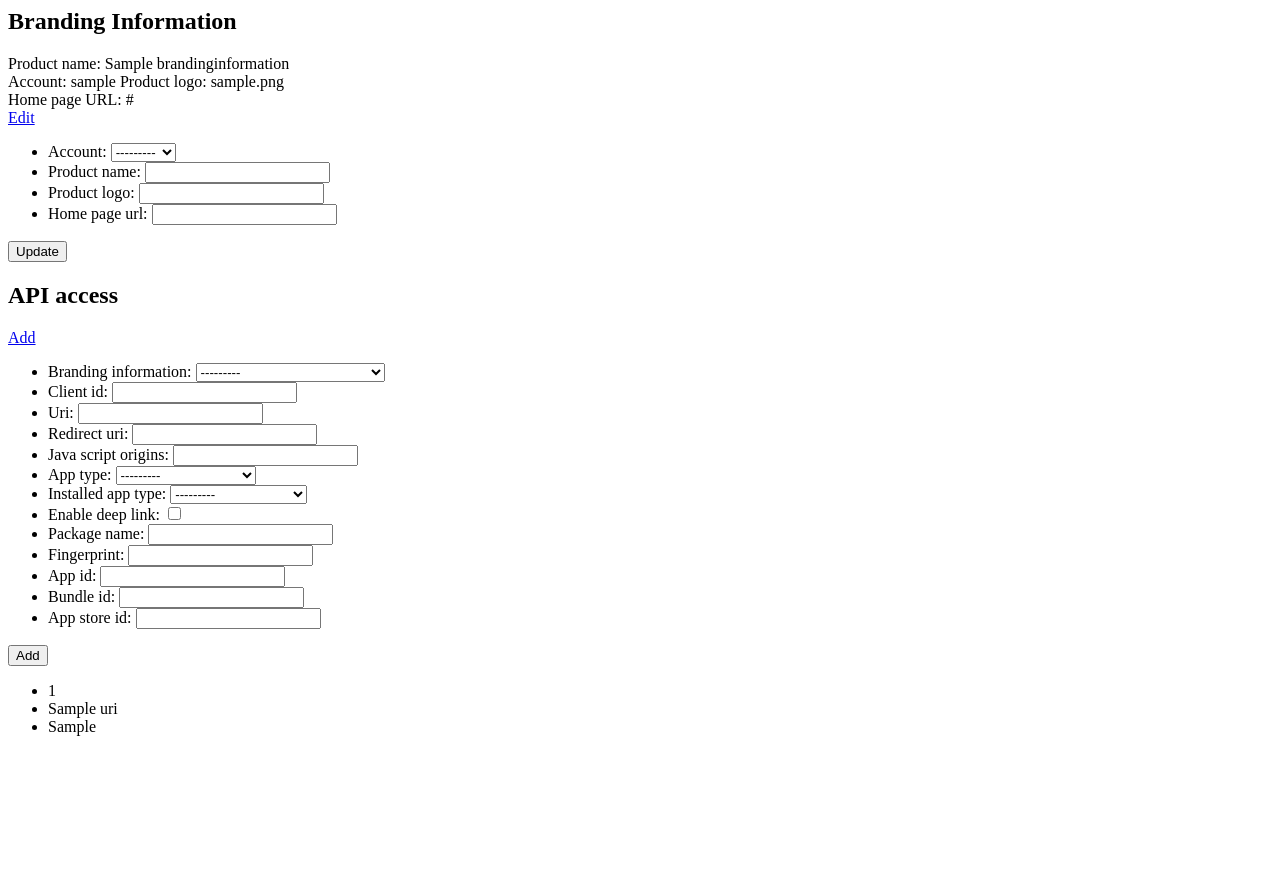
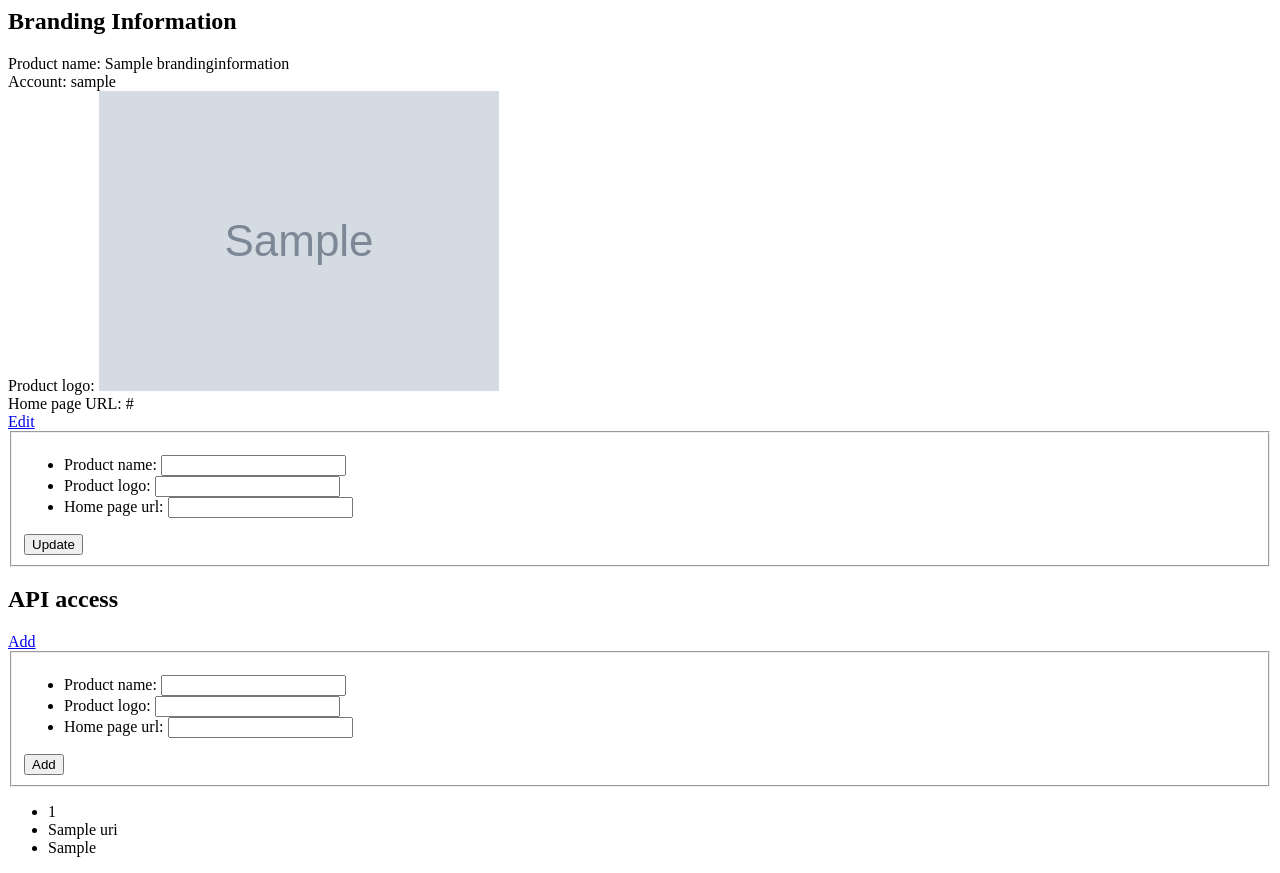
Before and after one commit to wiliamsouza/django-endpoint, a Django app: template django_endpoint/console/templates/console/console_home.html in a window 1280 px wide. Before the commit the page ends 736 px from the top, so only its background shows below. Run offline with Django 3.2, Linux system fonts and the light colour scheme; tables that the repository leaves empty hold one stand-in row (values such as "Sample post"); the template is opened without the code that fills it: values that come from a table or form of the project are taken from there, most other values are stand-ins (such as "Sample title", 1, 10 or a date in 2020); grey boxes marked "Sample" are stand-in pictures.

Commit message:
Changed forms to hide account and brading_info, Changed branding model to be brank true and changed home view to create a default branding for the loged in user and some template changes

```diff
--- a/django_endpoint/console/forms.py
+++ b/django_endpoint/console/forms.py
@@ -7,11 +7,19 @@
 
 class BrandingInformationForm(forms.ModelForm):
 
+    def __init__(self, *args, **kwargs):
+        super(BrandingInformationForm, self).__init__(*args, **kwargs)
+        self.fields['account'].widget = forms.HiddenInput()
+
     class Meta:
         model = BrandingInformation
 
 
 class ClientIdentifierForm(forms.ModelForm):
+    def __init__(self, branding, *args, **kwargs):
+        super(ClientIdentifierForm, self).__init__(*args, **kwargs)
+        self.fields['branding_information'].widget = forms.HiddenInput()
+        self.fields['branding_information'].initial = branding.id
 
     class Meta:
         model = ClientIdentifier
--- a/django_endpoint/console/models.py
+++ b/django_endpoint/console/models.py
@@ -9,9 +9,9 @@
 @python_2_unicode_compatible
 class BrandingInformation(models.Model):
     account = models.OneToOneField(settings.AUTH_USER_MODEL)
-    product_name = models.CharField(max_length=255)
-    product_logo = models.URLField()
-    home_page_url = models.URLField()
+    product_name = models.CharField(max_length=255, blank=True)
+    product_logo = models.URLField(blank=True)
+    home_page_url = models.URLField(blank=True)
 
     def __str__(self):
         return self.product_name
--- a/django_endpoint/console/templates/console/console_home.html
+++ b/django_endpoint/console/templates/console/console_home.html
@@ -1,25 +1,39 @@
 <h2>Branding Information</h2>
+
 Product name: {{ branding_information.product_name }}</br>
-Account: {{ branding_information.account }}
-Product logo: {{ branding_information.product_logo }}</br>
+Account: {{ branding_information.account }}</br>
+Product logo: <img class="img-polaroid" src="{{ branding_information.product_logo }}"></br>
 Home page URL: {{ branding_information.home_page_url }}</br>
-<a href="{% url 'branding_information_add' %}">Edit</a>
-<form method="post" action="{% url 'branding_information_add' %}">
+
+<a class="btn" href="#showbrandinginfoform">Edit</a>
+
+<div class="hide">
+<form method="post" action="{% url 'branding_information_update' branding_information.id %}">
+<fieldset>
 {% csrf_token %}
 <ul>
 {{ branding_information_form.as_ul }}
 </ul>
-<input type="submit" value="Update" />
+<button type="submit" class="btn btn-inverse">Update</button>
+</fieldset>
 </form>
+</div> <!-- hide -->
+
 <h2>API access</h2>
-<a href="{% url 'client_identifier_add' %}">Add</a>
+<a class="btn" href="#showclientidform">Add</a>
+
+<div class="hide">
 <form method="post" action="{% url 'client_identifier_add' %}">
+<fieldset>
 {% csrf_token %}
 <ul>
 {{ client_identifier_form.as_ul }}
 </ul>
-<input type="submit" value="Add" />
+<button type="submit" class="btn btn-inverse">Add</button>
+</fieldset>
 </form>
+</div> <!-- hide -->
+
 {% for client_identifier in object_list %}
 <ul>
     <li>{{ client_identifier.client_id }}</li>
--- a/django_endpoint/console/urls.py
+++ b/django_endpoint/console/urls.py
@@ -3,17 +3,13 @@
 from django.conf.urls import patterns, url
 
 
-from .views import (ConsoleHomeList, BrandingInformationCreate,
-                    BrandingInformationUpdate, ClientIdentifierCreate,
-                    ClientIdentifierUpdate)
+from .views import (ConsoleHomeList, BrandingInformationUpdate,
+                    ClientIdentifierCreate, ClientIdentifierUpdate)
 
 
 urlpatterns = patterns(
     '',
     url(r'^$', ConsoleHomeList.as_view(), name='console_home'),
-    url(r'branding/information/add/$',
-        BrandingInformationCreate.as_view(),
-        name='branding_information_add'),
     url(r'branding/information/(?P<pk>\d+)/$',
         BrandingInformationUpdate.as_view(),
         name='branding_information_update'),
--- a/requirements.txt
+++ b/requirements.txt
@@ -1,2 +1,2 @@
-https://www.djangoproject.com/download/1.5c1/tarball/
+django
 django-braces
```
Also changed, not shown: django_endpoint/console/views.py (+7 -13 lines).
